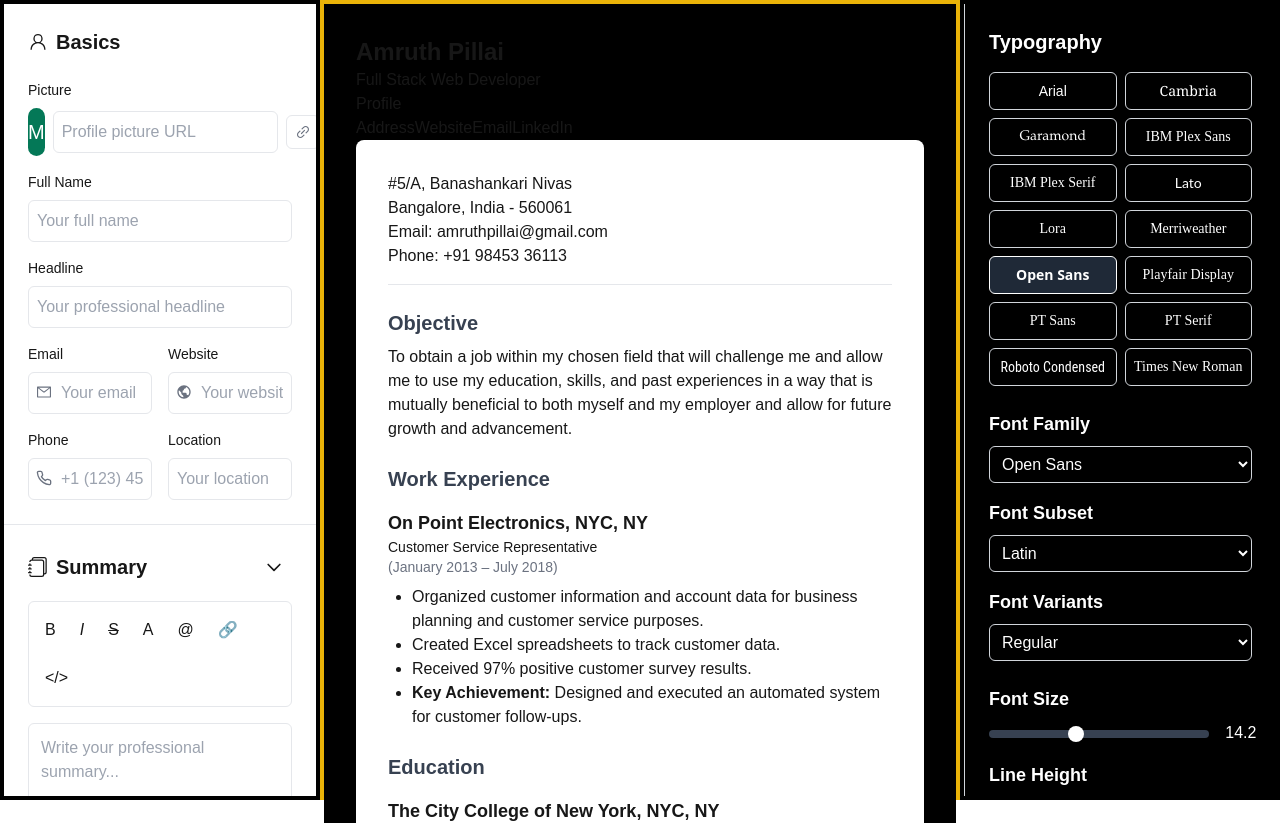
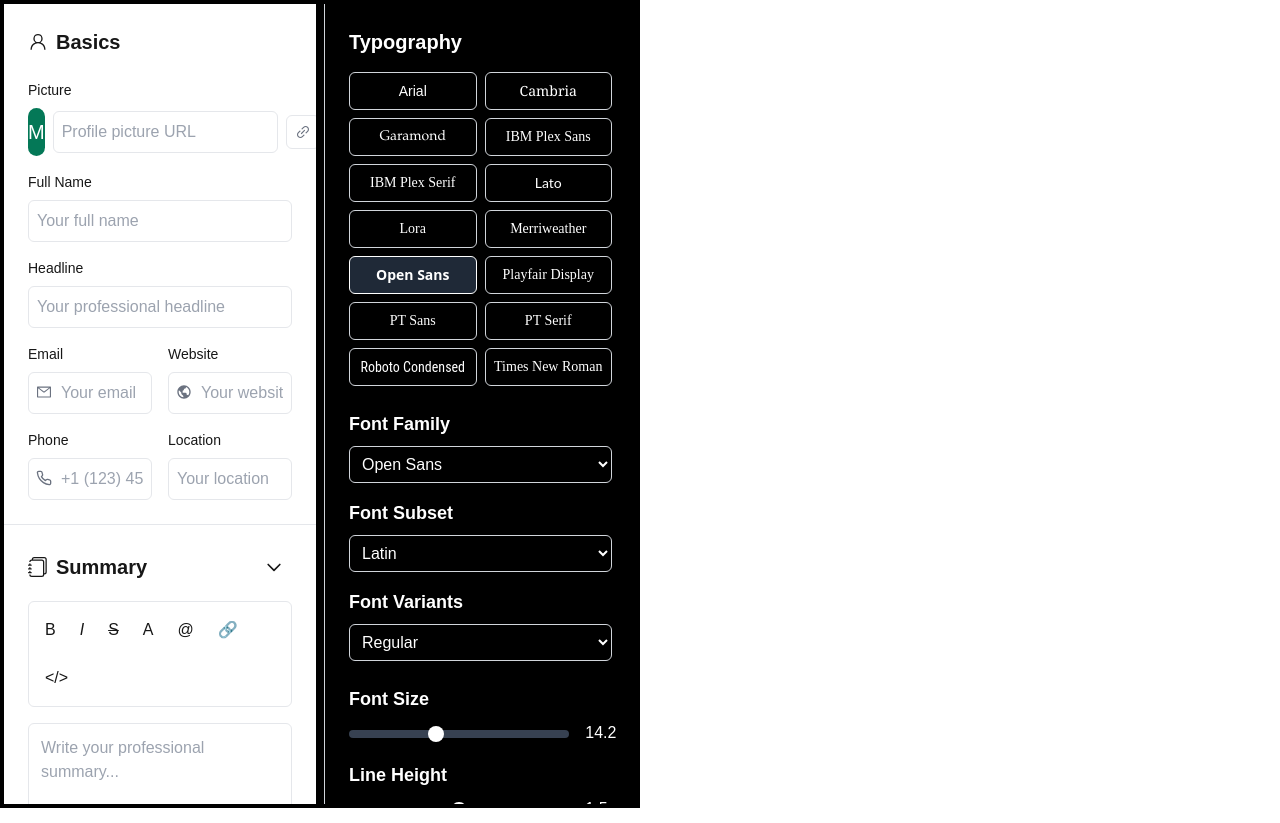
Before and after one commit to saurabhbelote/JobFormAutomator, a Next.js app: page /Resume in a window 1280 px wide. Shown: the top 823 px of the page. Built offline with nearby package versions, Linux system fonts and the light colour scheme.

Commit message:
removed scroll

```diff
--- a/app/Resume/page.tsx
+++ b/app/Resume/page.tsx
@@ -1,23 +1,20 @@
-import Artboard from '@/components/center/Artboard'
+// import Artboard from '@/components/center/Artboard'
 import LeftSidebar from "@/components/left/LeftSidebar";
 import Rightsidebar from '@/components/right/Rightsidebar';
-import './scroll.css';
+
 const BuilderArea = () => {
   return (
-    <>
-      <div className="flex flex-row h-screen">
-        <div className="border-4 border-black w-3/12 overflow-y-auto h-full scrollbar-hidden">
-          <LeftSidebar />
-        </div>
-        <div className="w-1/2 h-full border-4 border-yellow-500">
-          <Artboard />
-        </div>
-        <div className='border-4 border-black w-3/12 overflow-y-auto h-full scrollbar-hidden'>
-        <Rightsidebar/>
-        </div>
+    <div className="flex h-full overflow-hidden">
+      {/* Left Sidebar */}
+      <div className="border-4 border-black w-3/12">
+        <LeftSidebar />
       </div>
 
-    </>
+      {/* Right Sidebar */}
+      <div className="border-4 border-black w-3/12">
+        <Rightsidebar />
+      </div>
+    </div>
   );
 };
 
--- a/components/left/LeftSidebar.tsx
+++ b/components/left/LeftSidebar.tsx
@@ -13,7 +13,7 @@ import { BsFillPersonLinesFill } from "react-icons/bs";
 import { AiOutlineLink, AiOutlineMail } from "react-icons/ai";
 import { BiWorld } from "react-icons/bi";
 import { FiPhone } from "react-icons/fi";
-import Image from 'next/image';
+import './scroll.css'
 
 export default function LeftSidebar() {
   // Store and personal data management
@@ -46,7 +46,7 @@ export default function LeftSidebar() {
   };
 
   return (
-    <div className="w-full max-w-[450px] bg-white h-screen overflow-y-auto">
+    <div className="w-full max-w-[450px] bg-white h-screen overflow-y-scroll scrollbar-hidden">
       {/* Basics Section */}
       <section className="p-6 border-b">
         <div className="flex items-center gap-2 mb-6">
--- a/components/right/Rightsidebar.tsx
+++ b/components/right/Rightsidebar.tsx
@@ -1,6 +1,6 @@
 "use client";
 import React, { useState } from 'react';
-
+import './scroll.css'
 const RightSidebar: React.FC = () => {
   // State management
   const [selectedFont, setSelectedFont] = useState<string>('Open Sans');
@@ -68,7 +68,7 @@ const RightSidebar: React.FC = () => {
   `;
 
   return (
-    <div className="p-6 w-full max-w-[450px] bg-black text-white border-l border-gray-300 h-screen overflow-y-auto">
+    <div className="p-6 w-full max-w-[450px] bg-black text-white border-l border-gray-300 h-screen overflow-y-scroll scrollbar-hidden">
       <h2 className="text-xl font-bold mb-4">Typography</h2>
 
       {/* Font Buttons */}
--- /dev/null
+++ b/components/right/scroll.css
@@ -0,0 +1,8 @@
+/* Hides scrollbar for modern browsers */
+.scrollbar-hidden {
+    scrollbar-width: none; /* Firefox */
+    -ms-overflow-style: none; /* IE and Edge */
+  }
+  .scrollbar-hidden::-webkit-scrollbar {
+    display: none; /* Chrome, Safari, and Opera */
+  }
```
Also changed, not shown: components/left/scroll.css (renamed from app/Resume/scroll.css).
